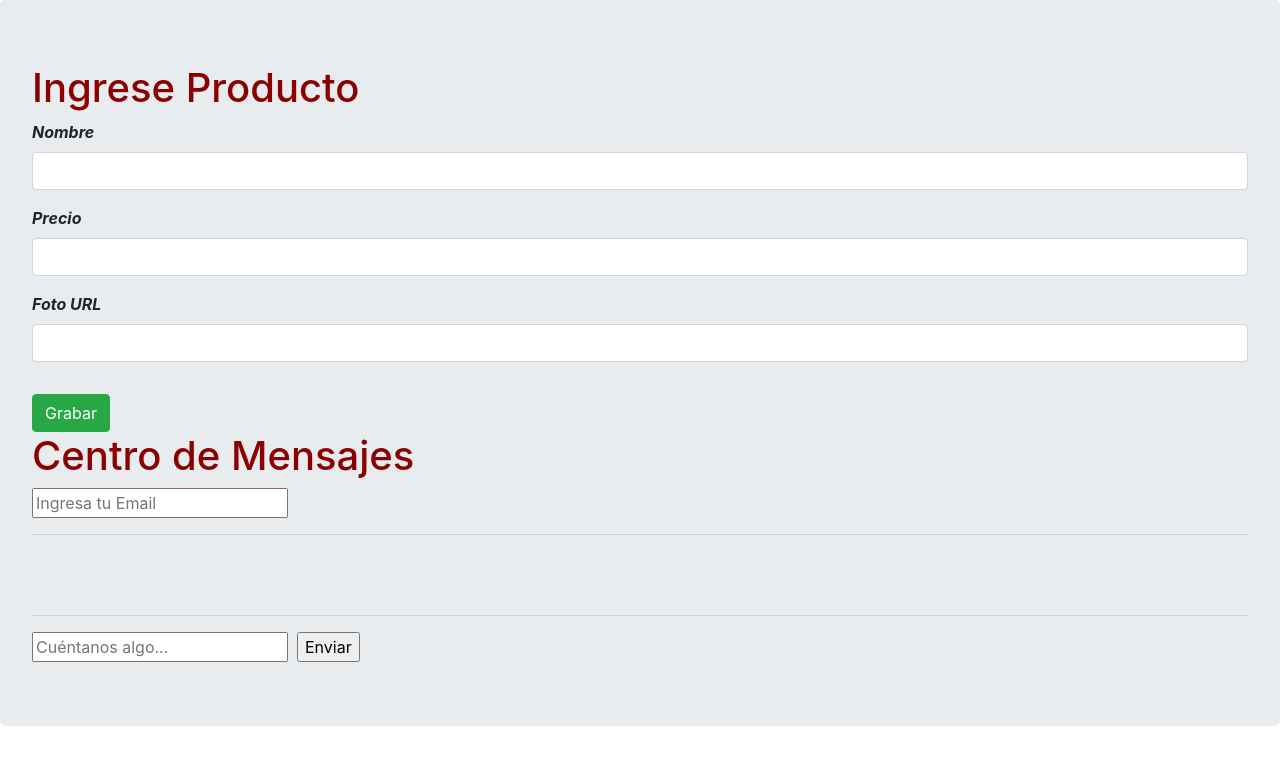
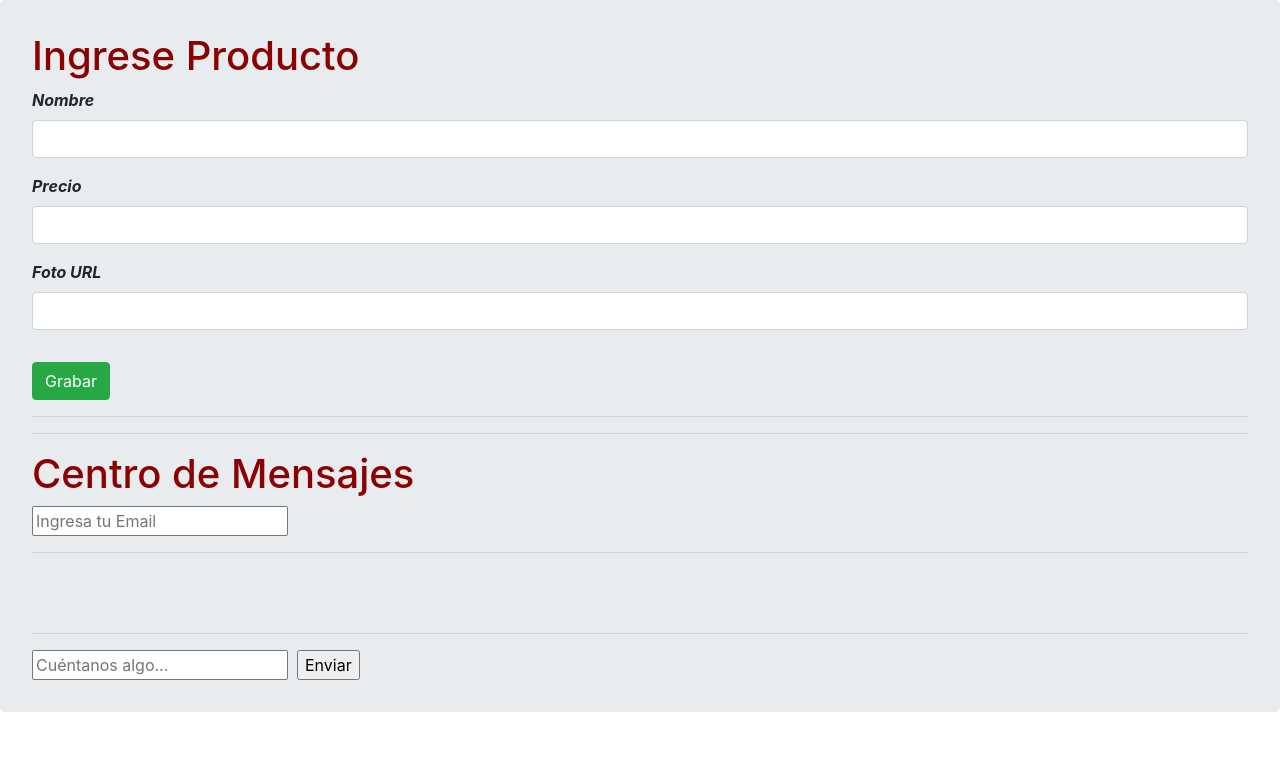
Before and after one commit to JaimeGaete/32095-Backend, a website: page public/index.html in a window 1280 px wide. Drawn offline with nearby package versions, Linux system fonts and the light colour scheme; no server answers.

Commit message:
Desafio Websockets

```diff
--- a/public/css/style.css
+++ b/public/css/style.css
@@ -9,6 +9,7 @@ label {
 
 .jumbotron {
     min-height: 10vh;
+    padding: 2rem 2rem;
 }
 
 .msg_email {
--- a/public/index.html
+++ b/public/index.html
@@ -31,8 +31,9 @@
             </div>
             <button class="btn btn-success mt-3">Grabar</button>
         </form>
+        <hr>
         <div id="products"></div>
-
+        <hr>
         <h1>Centro de Mensajes</h1>
         <form onsubmit="return addMessage(this)">
             <input type="text" id="email" placeholder="Ingresa tu Email" >
--- a/public/plantillas/tabla-productos.hbs
+++ b/public/plantillas/tabla-productos.hbs
@@ -14,6 +14,7 @@
 
     .jumbotron {
         min-height: 10vh;
+        padding: 2rem 2rem;
     }
 </style>
 
```
